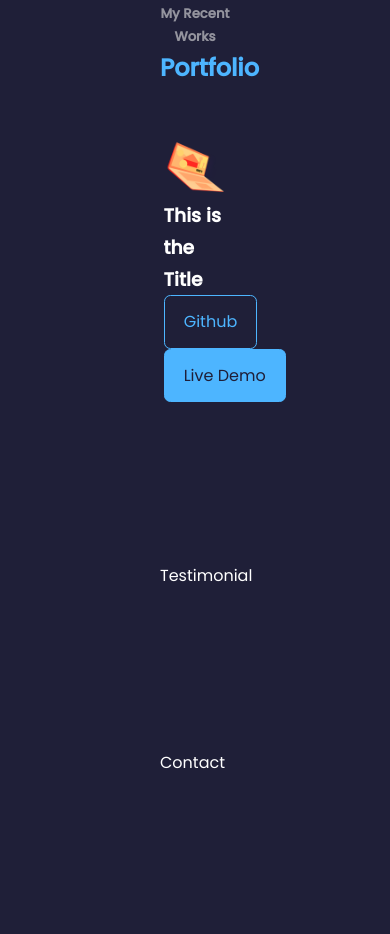
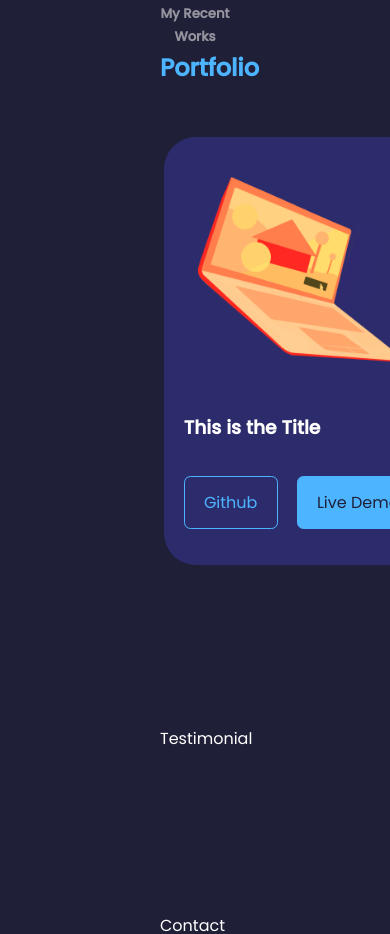
Before and after one commit to ak220193/my-portfolio-new, a React (Create React App) app: page / in a window 390 px wide. Shown: the part 6180-7114 px from the top of the page. Built offline with nearby package versions, Linux system fonts and the light colour scheme.

Commit message:
Potfolio need to add more project list items & dummy completed as of now

```diff
--- a/src/Components/Portfolio/Portfolio.css
+++ b/src/Components/Portfolio/Portfolio.css
@@ -0,0 +1,47 @@
+.portfolio__container {
+  display: grid;
+  grid-template-columns: repeat(3, 1fr);
+  gap: 2.5rem;
+}
+
+.portfolio__item {
+  background: var(--color-bg-variant);
+  padding: 1.2rem;
+  border-radius: 2rem;
+  border: 1px solid transparent;
+  transition: var(--transition);
+}
+
+.portfolio__item:hover {
+  border-color: var(--color-primary-variant);
+  background: transparent;
+}
+
+.portfolio__item-img {
+  border-radius: 1.5rem;
+  overflow: hidden;
+}
+
+.portfolio__item h3 {
+  margin: 1.2rem 0 2rem;
+}
+
+.portfolio__item-cta {
+  display: flex;
+  gap: 1.2rem;
+  margin-bottom: 1rem;
+}
+
+@media screen and (max-width: 1024px) {
+  .portfolio__container {
+    grid-template-columns: repeat(1fr, 1fr);
+    gap: 1.2rem;
+  }
+}
+
+@media screen and (max-width: 768px) {
+  .portfolio__container {
+    grid-template-columns: 1fr;
+    gap: 1rem;
+  }
+}
--- a/src/Components/Portfolio/Portfolio.jsx
+++ b/src/Components/Portfolio/Portfolio.jsx
@@ -18,6 +18,8 @@
 
           </div>
           <h3> This is the Title </h3>
+          <div className="portfolio__item-cta">
+
           <a href="https://github.com" className="btn">Github</a>
           <a
             href="https://local.host.com"
@@ -26,6 +28,7 @@
           >
             Live Demo
           </a>
+          </div>
         </article>
       </div>
     </section>
```
